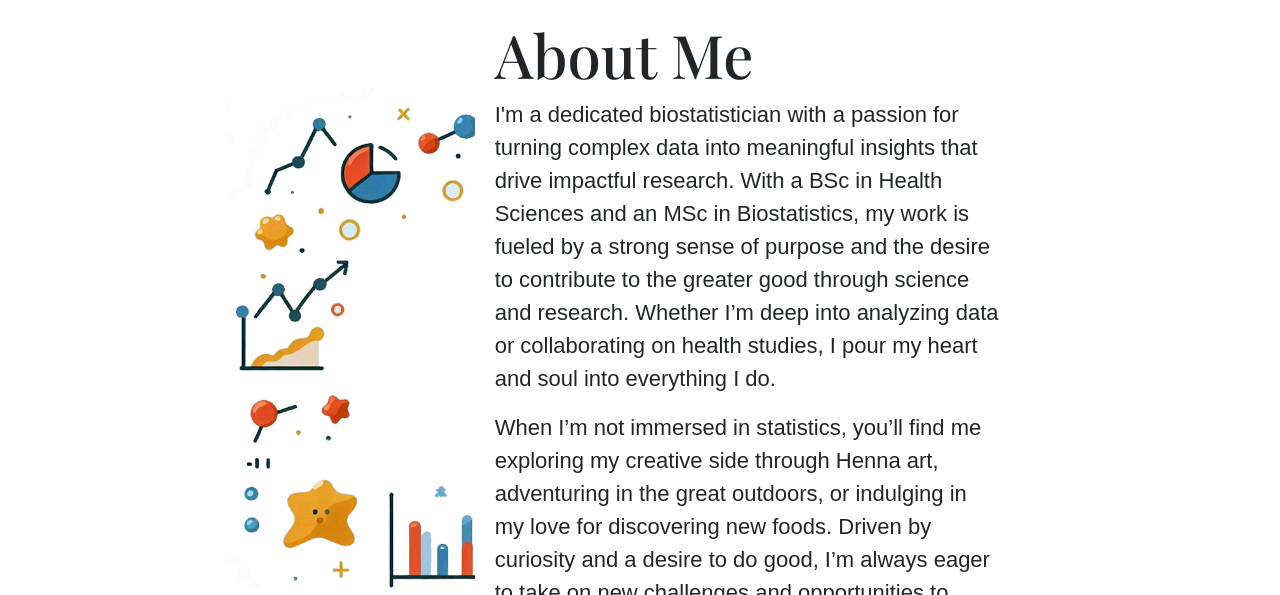
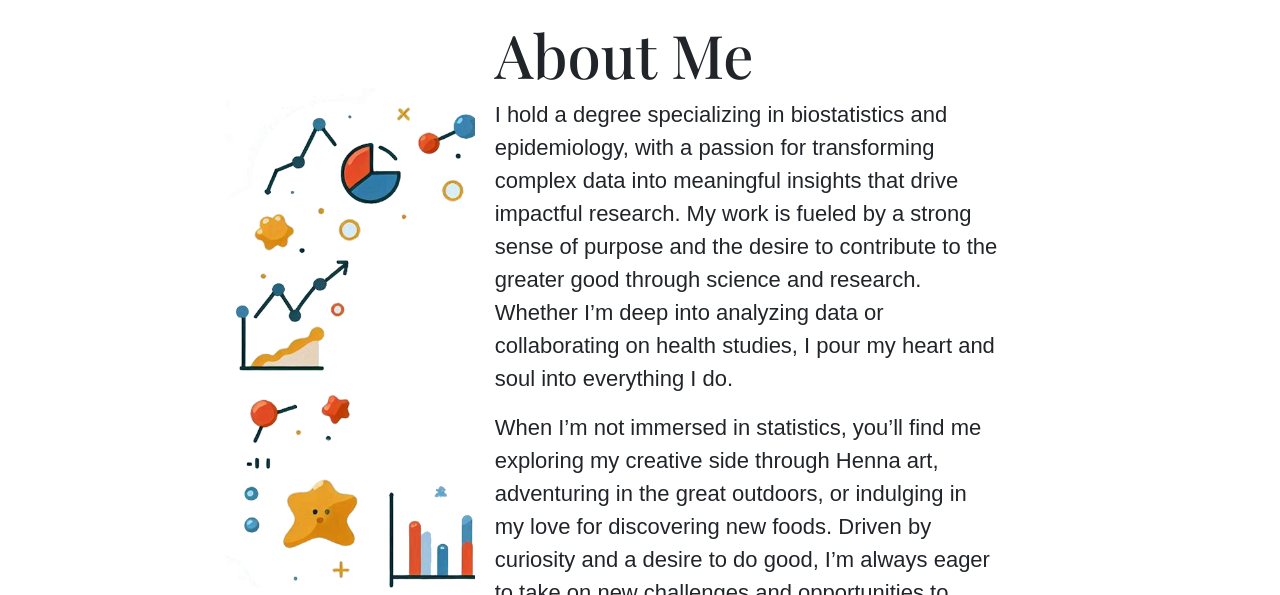
Before and after one commit to AMalik29/amalik29.github.io, a plain HTML site: page index.html in a window 1280 px wide. Shown: the part 787-1382 px from the top of the page. Drawn offline with nearby package versions, Linux system fonts and the light colour scheme; a web font is replaced by a local one.

Commit message:
Updated bio

```diff
--- a/index.html
+++ b/index.html
@@ -98,9 +98,8 @@
             <div class="col-md-6 px-0 px-md-5">
                 <div class="about-me-content">
                     <h1 class="playfair-display">About Me</h1>
-                    <p>I'm a dedicated biostatistician with a passion for turning complex data into meaningful insights that drive
-                    impactful
-                    research. With a BSc in Health Sciences and an MSc in Biostatistics, my work is fueled by a strong sense of
+                    <p>I hold a degree specializing in biostatistics and epidemiology, with a passion for transforming complex data into
+                    meaningful insights that drive impactful research. My work is fueled by a strong sense of
                     purpose and
                     the desire to contribute to the greater good through science and research. Whether I’m deep into analyzing data
                     or
```
